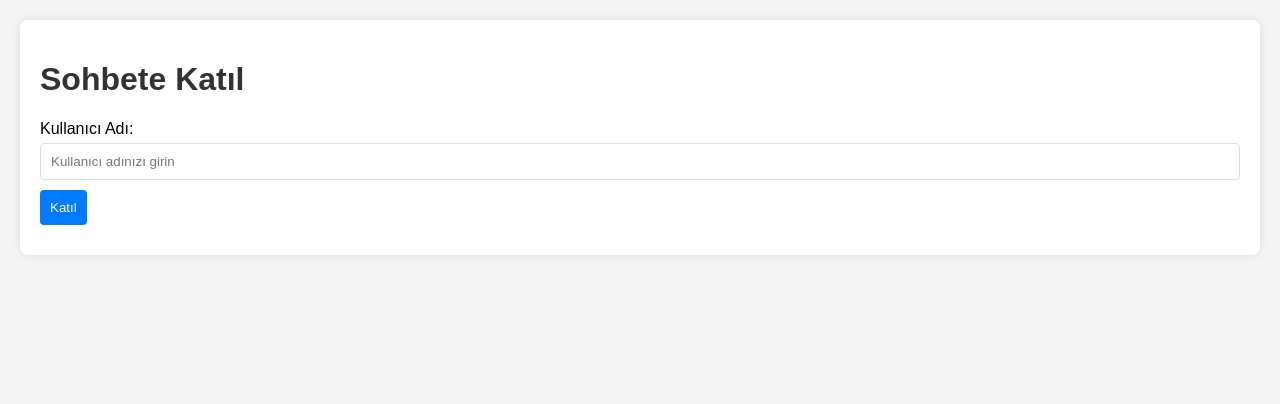
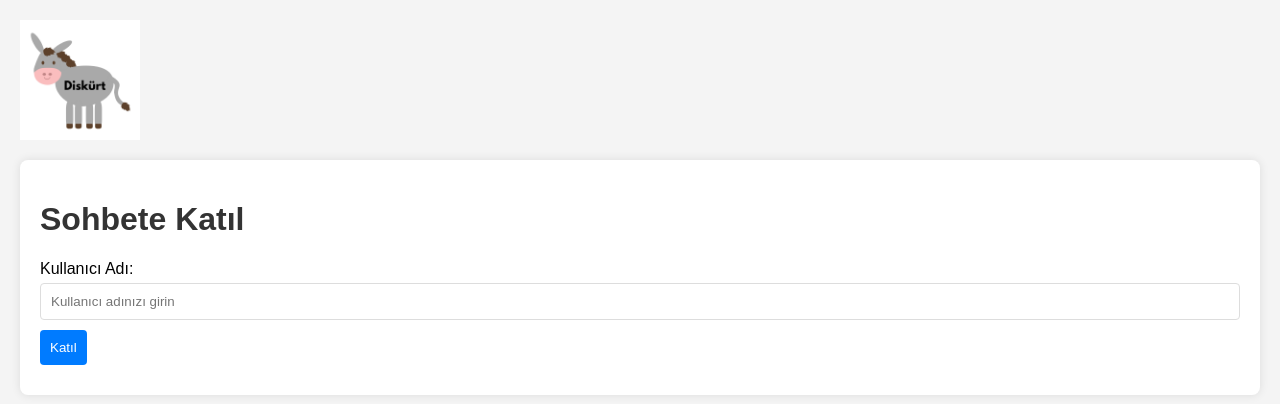
Before and after one commit to MaliBeyyy/sesli, a website: page index.html in a window 1280 px wide. Drawn offline with Linux system fonts and the light colour scheme.

Commit message:
logo eklendi

```diff
--- a/index.html
+++ b/index.html
@@ -61,6 +61,8 @@
     </style>
 </head>
 <body>
+    <img src="logo.png" alt="Uygulama Logosu" style="width: 120px; display: block; margin-bottom: 20px;">
+
     <div id="joinArea">
         <h1>Sohbete Katıl</h1>
         <label for="usernameInput">Kullanıcı Adı:</label>
```
Also changed, not shown: logo.png (added).
